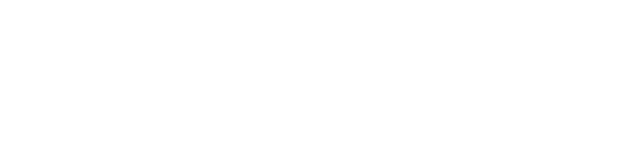
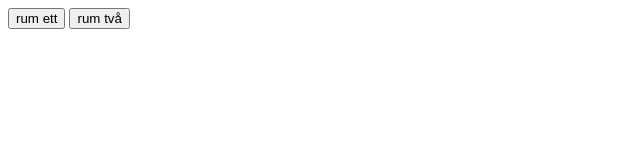
Before and after one commit to abbs0benfje/I-hetaste-laget, a plain HTML site: page termometer.html in a window 1280 px wide. Shown: the whole page, without its empty margins (0-640 px from the left). Drawn offline with Linux system fonts and the light colour scheme.

Commit message:
försök till knapp

```diff
--- a/termometer.html
+++ b/termometer.html
@@ -6,6 +6,7 @@
     <title>Termometer S5</title>
 </head>
 <body>
-
+  <button> rum ett </button>
+  <button> rum två </button>
 </body>
 </html>
```
